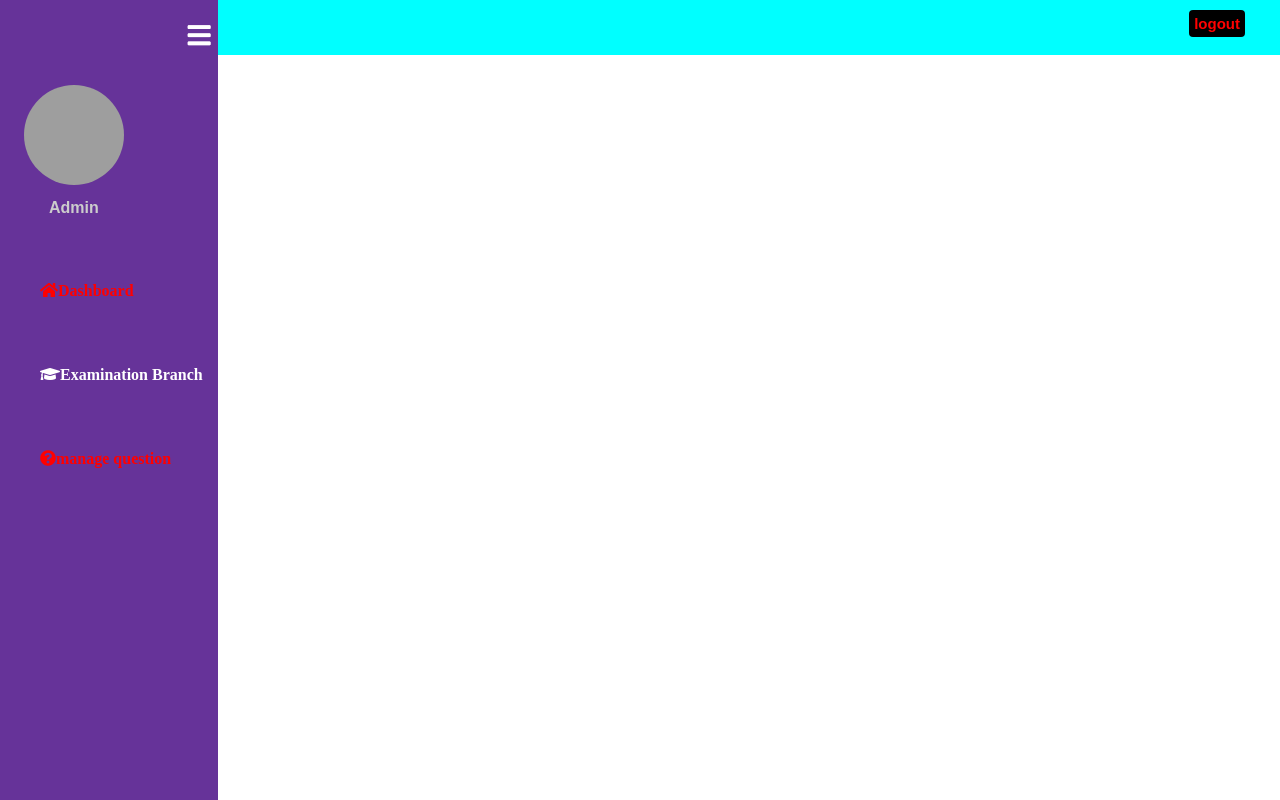
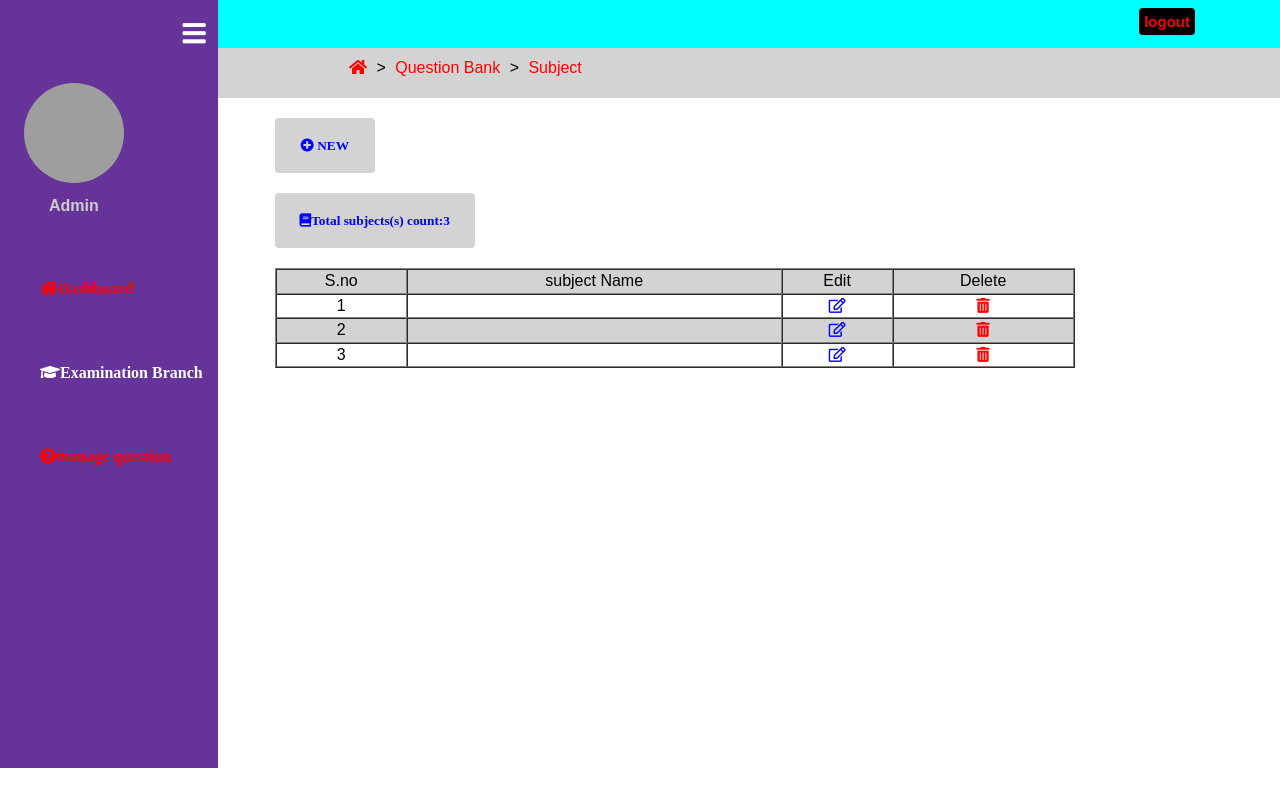
Before and after one commit to bandivamshikrishna/DjangoOnlineExam, a Django app: page /admineb/definesubject/ in a window 1280 px wide. Run offline with Django 3.2, Linux system fonts and the light colour scheme; a user stored in the database is signed in; some libraries are stand-ins or nearby versions; grey boxes are pictures that could not be loaded.

Commit message:
definesubject

```diff
--- a/templates/core/definesubject.html
+++ b/templates/core/definesubject.html
@@ -1,8 +1,88 @@
 {% extends 'core/adminbase.html' %}
 
 {% block style %}
+*{
+    padding:0;
+    margin:0;
+    text-decoration:none;
+    list-style:none;
+    box-sizing:border-box;
+
+}
+nav{
+    background:lightgray;
+    height:50px;
+    width:150%;
+    margin-top:-170px;
+    margin-left:-50%;
+
+}
+nav ul{
+    float:left;
+
+}
+nav ul li{
+    display:inline-block;
+    line-height:40px;
+    margin:0 5px;
+
+
+}
+.kk{
+    margin-left:300px;
+}
+.new{
+    width:100px;
+    padding:20px;
+    background-color:lightgray;
+    color:blue;
+    border:none;
+    border-radius:4px;
+    margin-left:-22%;
+    margin-top:20px;
+}
+.count{
+    width:200px;
+    padding:20px;
+    background-color:lightgray;
+    color:blue;
+    border:none;
+    border-radius:4px;
+    margin-left:-22%;
+    margin-top:20px;
+}
+table{
+    margin-left:-22%;
+    margin-top:20px;
+}
+
 {% endblock style %}
 
 
 {% block content %}
+<nav>
+
+    <div class="kk">
+        <ul>
+
+    <li><a href="#"> <i class="fas fa-home"> </i></a></li> >
+
+    <li><a href="#">Question Bank</a> </li> >
+    <li><a href="#">Subject</a> </li>
+    </ul>
+    </div>
+
+</nav>
+<a href="www.google.com" ><button type="button" class="new"><i class="fa fa-plus-circle" aria-hidden="true"> NEW </i></button></a>
+<div>
+<button type="button" class="count"> <i class="fa fa-book" aria-hidden="true">Total subjects(s) count:3 </i></button>
+</div>
+<div>
+<table border="1" height="100" width="800" text-align="center" cellpadding="0" cellspacing="0">
+    <tr align="center" bgcolor="lightgray"><td>S.no</td><td> subject Name</td><td> Edit</td><td>Delete</td>
+        <tr align="center"><td>1</td><td> </td><td><a href="#" ><i class="far fa-edit" style='font-size:15px;color:blue'></i></a></td><td> <a href="#" ><i class="fas fa-trash-alt"style='font-size:15px;color:red'></i></a></td>
+            <tr align="center" bgcolor="lightgray"><td>2</td><td> </td><td><a href="#" ><i class="far fa-edit" style='font-size:15px;color:blue'></i></a></td><td> <a href="#" ><i class="fas fa-trash-alt"style='font-size:15px;color:red'></i></a></td>
+                <tr align="center"><td>3</td><td> </td><td><a href="#" ><i class="far fa-edit" style='font-size:15px;color:blue'></i></a></td><td> <a href="#" ><i class="fas fa-trash-alt"style='font-size:15px;color:red'></i></a></td>
+                </table></div>
+
 {% endblock content %}
```
Also changed, not shown: templates/core/adminbase.html (+5 -3 lines), db.sqlite3.
